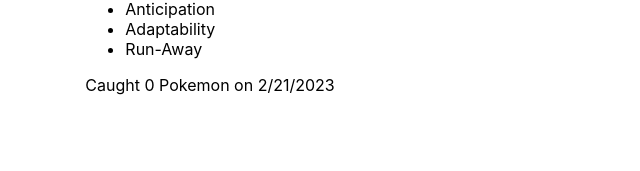
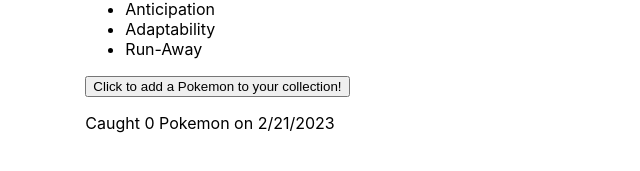
Before and after one commit to ZahraaTayyar/Pokedex, a React (Create React App) app: page / in a window 1280 px wide. Shown: the part 439-610 px from the top of the page, without its empty margins (319-959 px from the left). Built offline with nearby package versions, Linux system fonts and the light colour scheme.

Commit message:
lesson 2 completed

```diff
--- a/src/App.js
+++ b/src/App.jsx
@@ -5,13 +5,16 @@
 // import reactDom from "react-dom";
 
 function App() {
-    let abilities = ["Anticipation", "Adaptability", "Run-Away"];
-    let date = new Date().toLocaleDateString();
+  function LogWhenClicked() {
+    console.log("Hi!");
+  }
+  let abilities = ["Anticipation", "Adaptability", "Run-Away"];
+  let date = new Date().toLocaleDateString();
   return (
     <div>
-      <Logo appName={"Zahraa's Pokedex"}/>
-      <BestPokemon abilities={abilities}/>
-      <CaughtPokemon date={date}/>
+      <Logo appName={"Zahraa's Pokedex"} handleClick={LogWhenClicked}/>
+      <BestPokemon abilities={abilities} />
+      <CaughtPokemon date={date} />
     </div>
   );
 }
--- a/src/CaughtPokemon.js
+++ /dev/null
@@ -1,9 +0,0 @@
-import React from "react";
-
-const CaughtPokemon = (props) => {
-    return (
-        <p>Caught 0 Pokemon on {props.date}</p>
-    );
-};
-
-export default CaughtPokemon;
--- /dev/null
+++ b/src/CaughtPokemon.jsx
@@ -0,0 +1,22 @@
+import React, { useState } from "react";
+
+const CaughtPokemon = (props) => {
+  const [caught, setCaught] = useState([]);
+  const randomPokemon = Math.floor(Math.random() * caught.length);
+  function catchPokemon() {
+    setCaught(caught.concat("Pikachu", "Eevee", "Charizard"));
+  }
+  return (
+    <div>
+      <button onClick={catchPokemon}>
+        Click to add a Pokemon to your collection!
+      </button>
+      <p>Caught {caught.length} Pokemon on {props.date}</p>
+      {caught.map((animal, index) => {
+        return <li key={index}>{animal}</li>;
+      })}
+    </div>
+  );
+};
+
+export default CaughtPokemon;
--- a/src/Logo.js
+++ b/src/Logo.jsx
@@ -1,11 +1,10 @@
 import React from "react";
 
 const Logo = (props) => {
-    // const appName = "Zahraa's Pokedex";
     return (
         <header>
             <h1>Welcome to {props.appName}</h1>
-            <img src="https://assets.pokemon.com/assets/cms2/img/pokedex/full/016.png"></img>
+            <img src="https://assets.pokemon.com/assets/cms2/img/pokedex/full/016.png" alt="pokemon pic" onClick={props.handleClick}></img>
         </header>
     );
 };
```
Also changed, not shown: src/BestPokemon.jsx (renamed from src/BestPokemon.js), src/index.jsx (renamed from src/index.js).
